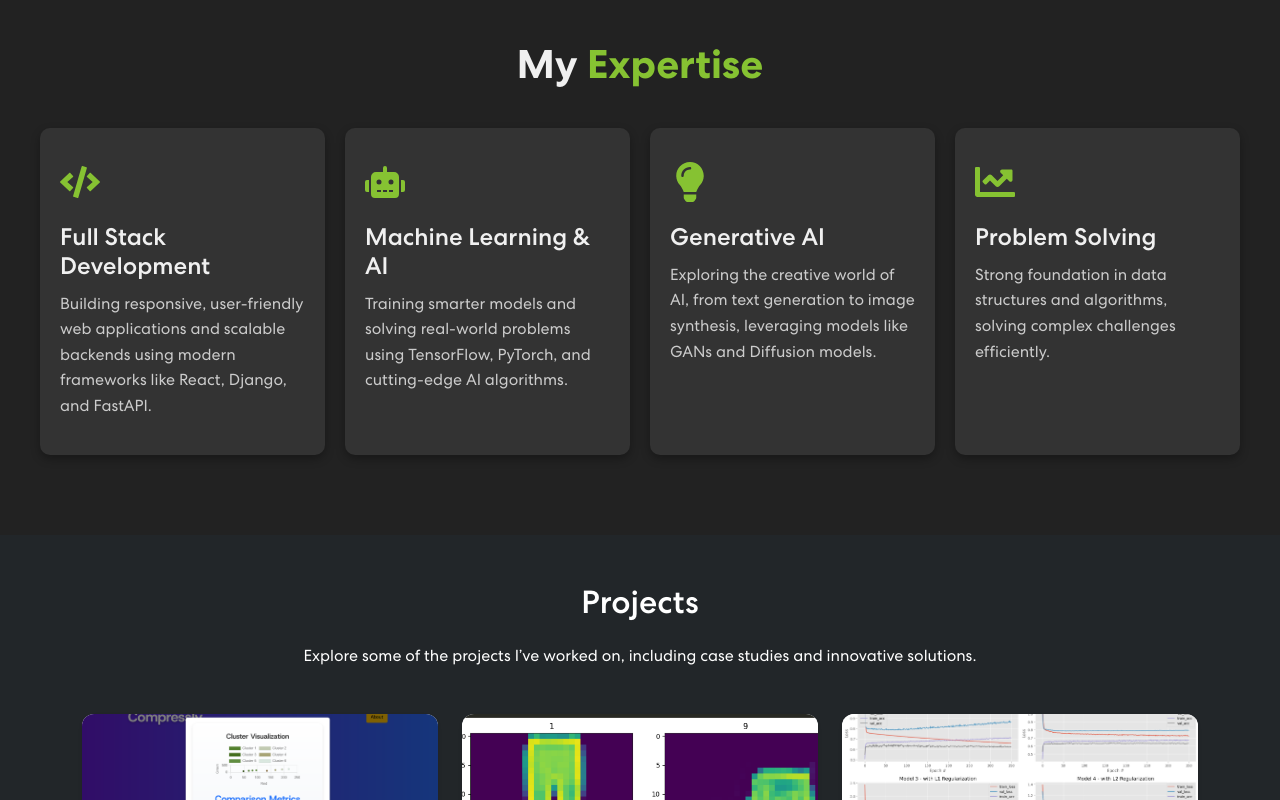
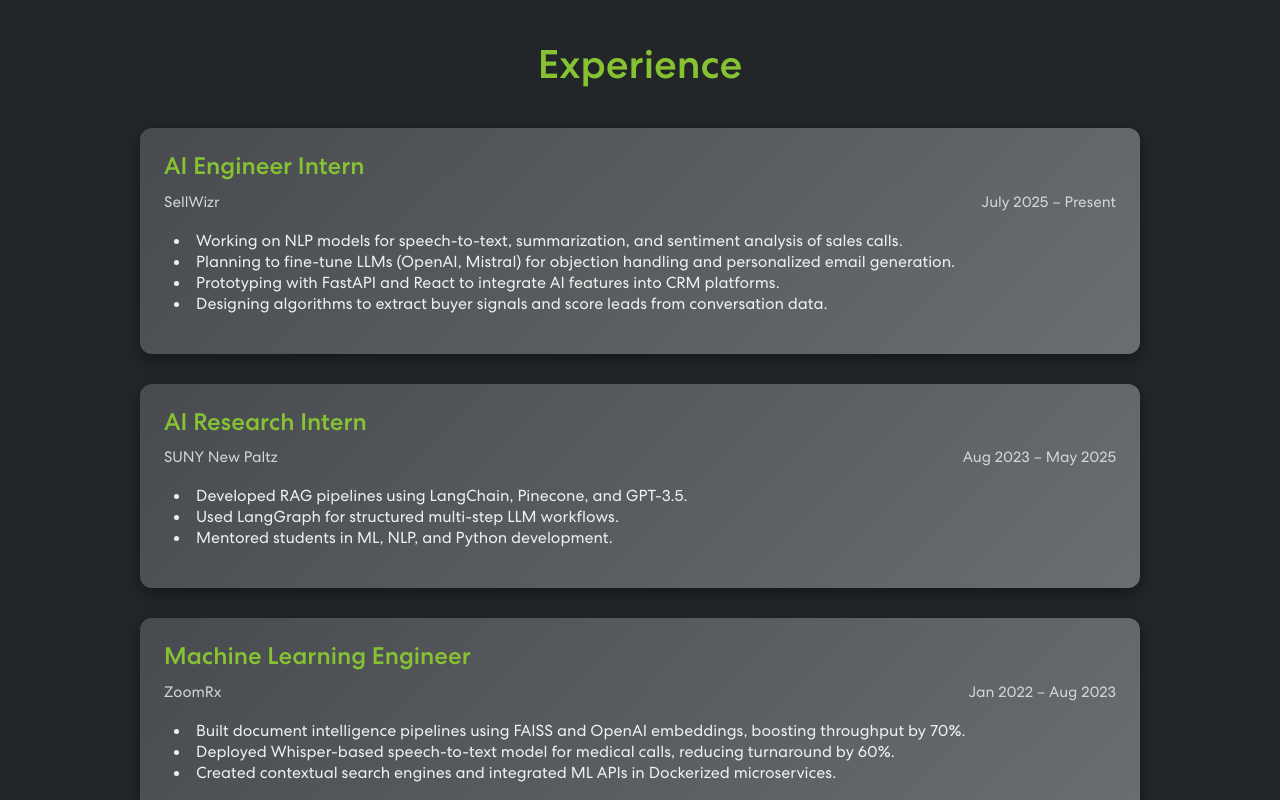
Before and after one commit to SurryaT10/personal-portfolio, a React (Vite) app: page / in a window 1280 px wide. Shown: the part 840-1640 px from the top of the page. Built offline with nearby package versions, Linux system fonts and the light colour scheme.

Commit message:
Added Experience Section and Added Resume button in Banner Section

```diff
--- a/src/App.jsx
+++ b/src/App.jsx
@@ -5,6 +5,7 @@ import Banner from './components/Banner'
 import Expertise from './components/Expertise'
 import Projects from './components/Projects'
 import Contact from './components/Contact'
+import Experience from './components/Experience'
 
 function App() {
   const { scrollYProgress } = useScroll()
@@ -25,6 +26,7 @@ function App() {
       />
       <Navbar />
       <Banner />
+      <Experience />
       <Expertise />
       <Projects />
       <Contact />
--- a/src/components/Banner.jsx
+++ b/src/components/Banner.jsx
@@ -40,7 +40,7 @@ function Banner() {
             animate={{ y: 0, opacity: 1 }}
             transition={{ duration: 0.8 }}
           >
-            I&apos;m a <span className="highlight">Machine Learning Engineer</span> specializing in <span className="highlight">NLP</span>, <span className="highlight">Generative AI</span>, and <span className="highlight">LLM-powered applications</span>. I&aps;ve built everything from <span className="highlight">RAG pipelines</span> and document understanding tools to scalable APIs that bring models to life.
+            I&apos;m a <span className="highlight">Machine Learning Engineer</span> specializing in <span className="highlight">NLP</span>, <span className="highlight">Generative AI</span>, and <span className="highlight">LLM-powered applications</span>. I&apos;ve built everything from <span className="highlight">RAG pipelines</span> and document understanding tools to scalable APIs that bring models to life.
 
             My stack includes <span className="highlight">PyTorch</span>, <span className="highlight">scikit-learn</span>, <span className="highlight">Hugging Face</span>, <span className="highlight">LangChain</span>, <span className="highlight">FastAPI</span>, and <span className="highlight">Docker</span>. I’m all about taking ideas from prototype to production-fast.
 
@@ -61,6 +61,17 @@ function Banner() {
             >
               Let&apos;s Build Something Amazing 🚀
             </motion.a>
+
+            <motion.a
+              href="https://drive.google.com/file/d/19BencJiRUzitktgl114zT-IlKMxNjj-E/view?usp=drive_link"
+              className="cta-button resume-button"
+              download
+              whileHover={{ scale: 1.05 }}
+              whileTap={{ scale: 0.95 }}
+              style={{ marginLeft: '12px' }}
+            >
+              📄 Download Resume
+            </motion.a>
           </motion.div>
         </div>
       </motion.div>
--- /dev/null
+++ b/src/components/Experience.jsx
@@ -0,0 +1,75 @@
+import { motion } from "framer-motion";
+import "../css/experience.css";
+
+const experienceData = [
+  {
+    company: "SellWizr",
+    role: "AI Engineer Intern",
+    duration: "July 2025 – Present",
+    responsibilities: [
+      "Working on NLP models for speech-to-text, summarization, and sentiment analysis of sales calls.",
+      "Planning to fine-tune LLMs (OpenAI, Mistral) for objection handling and personalized email generation.",
+      "Prototyping with FastAPI and React to integrate AI features into CRM platforms.",
+      "Designing algorithms to extract buyer signals and score leads from conversation data."
+    ],
+  },
+  {
+    company: "SUNY New Paltz",
+    role: "AI Research Intern",
+    duration: "Aug 2023 – May 2025",
+    responsibilities: [
+      "Developed RAG pipelines using LangChain, Pinecone, and GPT-3.5.",
+      "Used LangGraph for structured multi-step LLM workflows.",
+      "Mentored students in ML, NLP, and Python development."
+    ],
+  },
+  {
+    company: "ZoomRx",
+    role: "Machine Learning Engineer",
+    duration: "Jan 2022 – Aug 2023",
+    responsibilities: [
+      "Built document intelligence pipelines using FAISS and OpenAI embeddings, boosting throughput by 70%.",
+      "Deployed Whisper-based speech-to-text model for medical calls, reducing turnaround by 60%.",
+      "Created contextual search engines and integrated ML APIs in Dockerized microservices."
+    ],
+  },
+];
+
+function Experience() {
+  return (
+    <div id="experience" className="experience-container">
+      <motion.h2
+        className="section-title"
+        initial={{ opacity: 0, y: -30 }}
+        animate={{ opacity: 1, y: 0 }}
+        transition={{ duration: 0.6 }}
+      >
+        Experience
+      </motion.h2>
+
+      <div className="experience-cards">
+        {experienceData.map((exp, index) => (
+          <motion.div
+            className="experience-card"
+            key={index}
+            whileHover={{ scale: 1.03 }}
+            transition={{ duration: 0.3 }}
+          >
+            <h3 className="role">{exp.role}</h3>
+            <div className="meta">
+              <span className="company">{exp.company}</span>
+              <span className="duration">{exp.duration}</span>
+            </div>
+            <ul className="responsibilities">
+              {exp.responsibilities.map((item, idx) => (
+                <li key={idx}>{item}</li>
+              ))}
+            </ul>
+          </motion.div>
+        ))}
+      </div>
+    </div>
+  );
+}
+
+export default Experience;
--- a/src/components/Navigation.jsx
+++ b/src/components/Navigation.jsx
@@ -5,6 +5,7 @@ import hiLogo from "../assets/logo/hi.png";
 import expertiseLogo from "../assets/logo/expertise.png";
 import workLogo from "../assets/logo/work.png";
 import greetingLogo from "../assets/logo/greeting.png";
+import experienceLogo from "../assets/logo/experience.png";
 import "../css/navbar.css";
 
 function Navigation() {
@@ -21,6 +22,7 @@ function Navigation() {
     if (activeKey === "#expertise") return expertiseLogo;
     if (activeKey === "#projects") return workLogo;
     if (activeKey === "#contact") return greetingLogo;
+    if (activeKey === "#experience") return experienceLogo;
     return hiLogo;
   };
 
@@ -51,6 +53,9 @@ function Navigation() {
             <Nav activeKey={activeKey}>
               <Nav.Link onClick={() => setActive("#about")} href="#about">
                 About
+              </Nav.Link>
+              <Nav.Link onClick={() => setActive("#experience")} href="#experience">
+                Experience
               </Nav.Link>
               <Nav.Link onClick={() => setActive("#expertise")} href="#expertise">
                 Expertise
--- /dev/null
+++ b/src/css/experience.css
@@ -0,0 +1,56 @@
+.experience-container {
+  background-color: #222629;
+  padding: 80px 20px;
+  color: #f5f5f5;
+  text-align: center;
+}
+
+.section-title {
+  font-size: 2.5rem;
+  margin-bottom: 40px;
+  color: #86c232;
+}
+
+.experience-cards {
+  display: flex;
+  flex-direction: column;
+  gap: 30px;
+  max-width: 1000px;
+  margin: auto;
+}
+
+.experience-card {
+  background: linear-gradient(135deg, #474b4f, #6b6e70);
+  padding: 24px;
+  border-radius: 12px;
+  box-shadow: 0px 6px 18px rgba(0, 0, 0, 0.4);
+  text-align: left;
+}
+
+.role {
+  font-size: 1.5rem;
+  color: #86c232;
+  margin-bottom: 10px;
+}
+
+.meta {
+  display: flex;
+  justify-content: space-between;
+  font-size: 0.95rem;
+  color: #d5d5d5;
+  margin-bottom: 16px;
+}
+
+.responsibilities {
+  list-style: disc inside;
+  color: #f0f0f0;
+  padding-left: 10px;
+  font-size: 1rem;
+  line-height: 1.6;
+}
+
+@media (max-width: 768px) {
+  .experience-cards {
+    padding: 0 20px;
+  }
+}
```
Also changed, not shown: src/assets/logo/experience.png (added).
